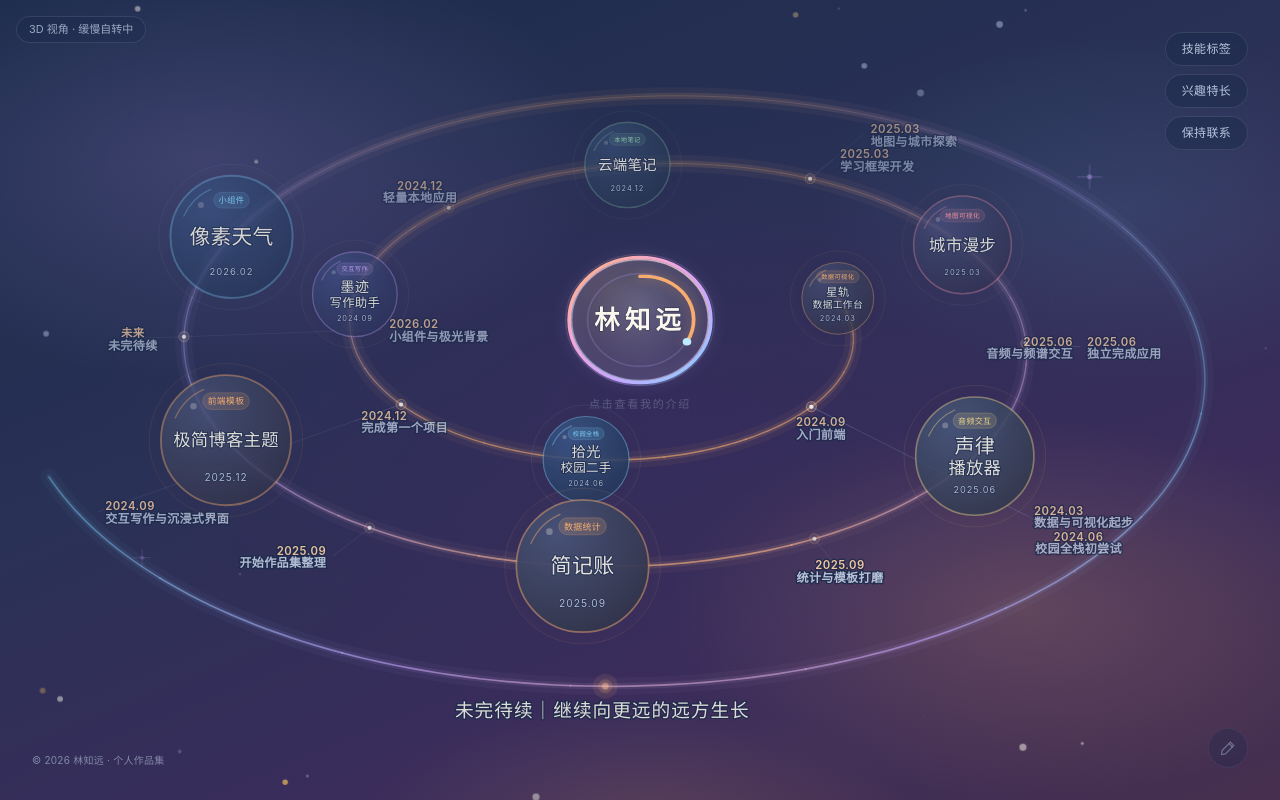
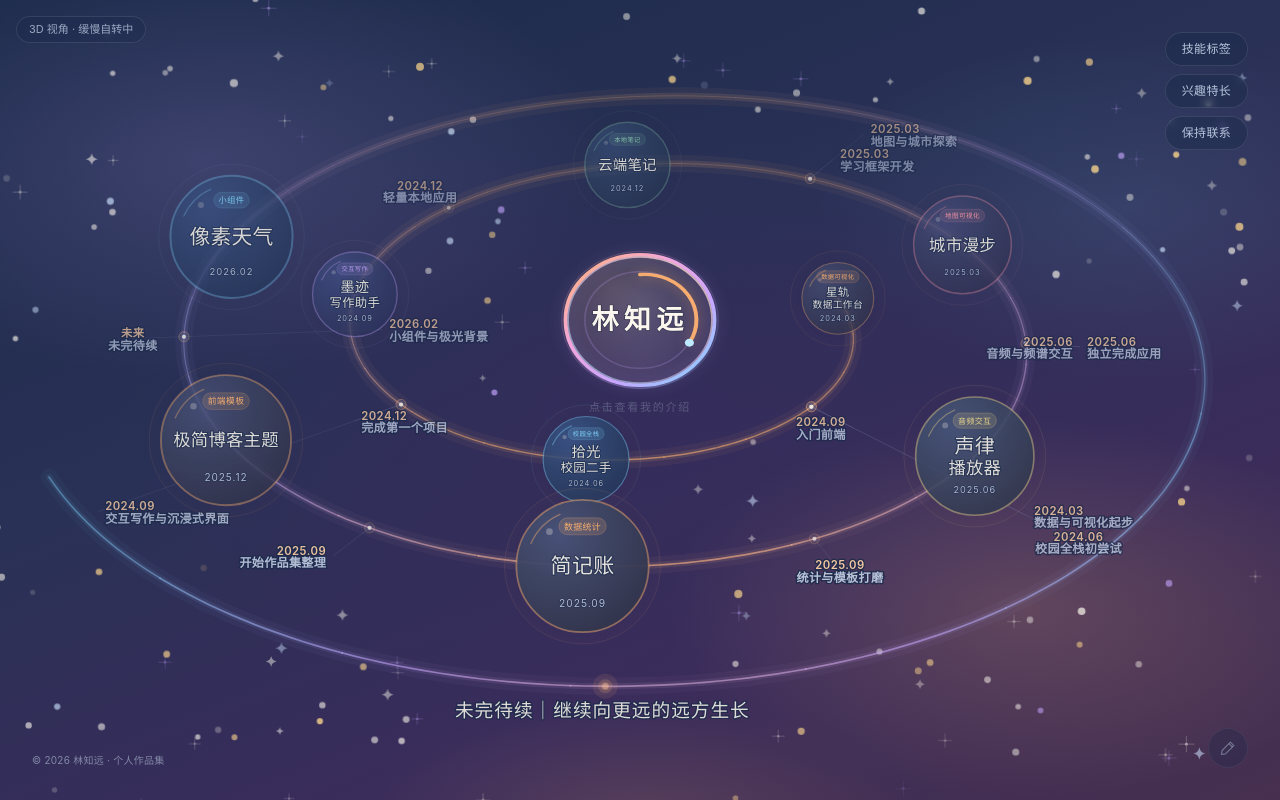
Before and after one commit to cyz985/personal-website, a React (Vite) app: page / in a window 1280 px wide. Built offline with nearby package versions, Linux system fonts and the light colour scheme.

Commit message:
feat: 中心圆再提通透度，星空新增 380 颗分层闪烁星星并自动避开文字与轨道

```diff
--- a/src/components/CenterCore.tsx
+++ b/src/components/CenterCore.tsx
@@ -26,7 +26,7 @@ export default function CenterCore({ ariaLabel, hint, name }: CenterCoreProps) {
   const fontSize = Math.min(available / (name.length * CHAR_WIDTH), available * 0.54)
 
   return (
-    <div className="relative h-[136px] w-[154px]">
+    <div className="relative h-[142px] w-[162px]">
       <a
         href="/#/about"
         target="_blank"
@@ -56,11 +56,11 @@ export default function CenterCore({ ariaLabel, hint, name }: CenterCoreProps) {
                 <stop offset="45%" stopColor="#F7DCFF" stopOpacity="0.5" />
                 <stop offset="100%" stopColor="#BEEBFF" stopOpacity="0.55" />
               </linearGradient>
-              {/* 盘面底色：极低不透明度的干净蓝紫渐变，透出星空，不发灰不发闷 */}
+              {/* 盘面底色：极低不透明度的干净蓝紫渐变，星空与背景几乎完全透出 */}
               <radialGradient id="core-panel" cx="50%" cy="38%" r="72%">
-                <stop offset="0%" stopColor="#7FA2D8" stopOpacity="0.3" />
-                <stop offset="48%" stopColor="#53719F" stopOpacity="0.19" />
-                <stop offset="100%" stopColor="#3A4E75" stopOpacity="0.09" />
+                <stop offset="0%" stopColor="#8FB2E4" stopOpacity="0.17" />
+                <stop offset="48%" stopColor="#5B79A8" stopOpacity="0.1" />
+                <stop offset="100%" stopColor="#3A4E75" stopOpacity="0.04" />
               </radialGradient>
               {/* 表面轻微色温：左上暖橙、中下淡紫，都极淡 */}
               <radialGradient id="core-tint-warm" cx="32%" cy="26%" r="70%">
@@ -157,7 +157,7 @@ export default function CenterCore({ ariaLabel, hint, name }: CenterCoreProps) {
           {/* 文字层：等比正交渲染，不随盘面椭圆拉伸，永远正对镜头、清晰锐利 */}
           <svg
             viewBox="0 0 100 100"
-            className="absolute left-1/2 top-1/2 h-[146px] w-[146px] -translate-x-1/2 -translate-y-1/2 overflow-visible"
+            className="absolute left-1/2 top-1/2 h-[154px] w-[154px] -translate-x-1/2 -translate-y-1/2 overflow-visible"
             aria-hidden="true"
           >
             <text
@@ -171,7 +171,7 @@ export default function CenterCore({ ariaLabel, hint, name }: CenterCoreProps) {
               letterSpacing={fontSize * 0.2}
               fill="#FBF7EE"
               stroke="#0B1428"
-              strokeOpacity="0.5"
+              strokeOpacity="0.6"
               strokeWidth="0.7"
               paintOrder="stroke"
             >
--- a/src/components/SpiralCanvas.tsx
+++ b/src/components/SpiralCanvas.tsx
@@ -295,6 +295,7 @@ export default function SpiralCanvas({
         {layout.trackSegments.map((segment, index) => (
           <path
             key={`track-${index}`}
+            className="spiral-track"
             d={segment.d}
             fill="none"
             stroke="url(#track-gradient)"
@@ -546,7 +547,7 @@ export default function SpiralCanvas({
         })}
 
         {/* 轨道末端：呼吸光点 + 未完待续 */}
-        <g>
+        <g className="spiral-tail">
           <circle cx={layout.tail.x} cy={layout.tail.y} r={16 * u} fill="#FFB370" fillOpacity={0.1} />
           <circle cx={layout.tail.x} cy={layout.tail.y} r={9 * u} fill="#FFB370" fillOpacity={0.18} />
           <circle
--- a/src/components/StarField.tsx
+++ b/src/components/StarField.tsx
@@ -1,35 +1,52 @@
+import { useEffect, useMemo, useRef, useState } from 'react'
+
+/** 星星造型：圆点、十字星、四角星芒 */
+type StarKind = 'dot' | 'cross' | 'star'
+/** 闪烁节奏：高频微闪 / 低频呼吸 / 常亮 */
+type Twinkle = 'none' | 'breath' | 'flicker'
+
 interface Star {
   x: number
   y: number
   r: number
   color: string
   opacity: number
-  sparkle: boolean
-  /** 是否参与柔和闪烁 */
-  twinkle: boolean
-  /** 闪烁周期（秒）与相位偏移（秒），错开避免整齐划一 */
-  twinkleDuration: number
-  twinkleDelay: number
+  kind: StarKind
+  twinkle: Twinkle
+  /** 闪烁周期（秒）与相位偏移（秒），逐颗错开，绝不整齐划一 */
+  duration: number
+  delay: number
+  /** 闪烁最低亮度比例（30%~45%），形成明显的明暗层次 */
+  floor: number
   /** 漂移分组：三组方向 / 速度不同，叠加整层漂移形成自然波动感 */
   floatGroup: 0 | 1 | 2
 }
 
-/**
- * 固定种子的伪随机：星尘位置每次刷新都一致，服务端/客户端也不会抖动
- * 位置完全静态；闪烁与漂移均为 CSS 动画（transform/opacity，开销极低）
- */
+/** 遮挡禁区（画布 viewBox 坐标） */
+interface Zone {
+  x0: number
+  y0: number
+  x1: number
+  y1: number
+}
 
-/** 漂移分组数量 */
-const FLOAT_GROUPS = 3
+/** 轨道线上的采样点（星星也要避让轨道线） */
+interface TrackPoint {
+  x: number
+  y: number
+}
+
+interface SafeArea {
+  zones: Zone[]
+  points: TrackPoint[]
+  /** 轨道线避让半径（viewBox 单位） */
+  lineRadius: number
+}
 
 /**
- * 位置分布策略（硬性两区制）：
- * - 【核心主体区】= 以画面中心为圆心、半径 312 的圆（完整覆盖螺旋轨道圈及其外沿缓冲带），
- *   内部大幅清空，仅放 4 颗几乎不可见的极细小点（透明度 0.08~0.15）
- * - 【外围区】= 核心区之外的全部安全带：约 75% 星星优先撒进上下两段横向缓冲区
- *   （y 240~495 与 y 505~760，避开中间核心区的自然挖空），25% 均匀散布画布其余外围空隙
- * - 轨道圈附近一圈（半径 238~312）完全无星，确保不贴轨道、不贴星球与时间文字
- * - 全随机 + 圆形挖空，无直线、无圆环、无贴纸感
+ * 星星生成：固定种子伪随机，位置每次刷新完全一致
+ * 分布策略：60% 落在宽屏必然可见的横向带（y 170~830），40% 均匀铺满整块画布；
+ * 具体的"不压星球 / 不压文字 / 不压轨道线"由运行时测量禁区后过滤，做到精确避让。
  */
 const STARS: Star[] = (() => {
   let seed = 20260101
@@ -38,168 +55,183 @@ const STARS: Star[] = (() => {
     return seed / 2147483647
   }
 
-  /** 核心主体区半径：覆盖螺旋轨道外缘（约 238）+ 74 缓冲，圈内基本无星 */
-  const CORE_R = 312
-  const inCore = (x: number, y: number, extra = 0) => Math.hypot(x - 500, y - 500) < CORE_R + extra
+  const COLORS = ['#F5F1E8', '#F5F1E8', '#F5F1E8', '#C7A6FF', '#CFE4FF', '#FFD98E']
+  const TOTAL = 380
+  const list: Star[] = []
 
-  // 上下两段缓冲区（y 轴避开核心区后，上半截和下半截各占 ~155px 高度）
-  const CORNER_BOXES = [
-    { x0: 0, x1: 1000, y0: 0, y1: 240 },
-    { x0: 0, x1: 1000, y0: 760, y1: 1000 },
-  ]
+  for (let i = 0; i < TOTAL; i++) {
+    const inBand = rand() < 0.62
+    const x = rand() * 1000
+    // 宽屏（slice 裁切）下必然可见的横向带，确保加进来的星星真的能被看到
+    const y = inBand ? 230 + rand() * 540 : rand() * 1000
 
-  const list: Star[] = []
-  let floatIndex = 0
-  const nextGroup = () => (floatIndex++ % FLOAT_GROUPS) as 0 | 1 | 2
+    const roll = rand()
+    let kind: StarKind = 'dot'
+    let r = 0.9 + rand() * 0.7
+    let opacity = 0.28 + rand() * 0.22
+    let color = COLORS[Math.floor(rand() * COLORS.length)]
 
-  type Kind = 'tiny' | 'medium' | 'large' | 'gold' | 'sparkle'
-  const makeStar = (kind: Kind, pos: { x: number; y: number }): Star => {
-    switch (kind) {
-      case 'tiny': {
-        const lilac = rand() < 0.3
-        return {
-          ...pos,
-          r: 0.7 + rand() * 0.4,
-          color: lilac ? '#C7A6FF' : '#F5F1E8',
-          opacity: 0.2 + rand() * 0.14,
-          sparkle: false,
-          twinkle: rand() < 0.5,
-          twinkleDuration: 5 + rand() * 3,
-          twinkleDelay: rand() * 12,
-          floatGroup: nextGroup(),
-        }
-      }
-      case 'medium': {
-        const lilac = rand() < 0.3
-        return {
-          ...pos,
-          r: 1.15 + rand() * 0.65,
-          color: lilac ? '#C7A6FF' : '#F5F1E8',
-          opacity: 0.32 + rand() * 0.2,
-          sparkle: false,
-          twinkle: true,
-          twinkleDuration: 5 + rand() * 4,
-          twinkleDelay: rand() * 12,
-          floatGroup: nextGroup(),
-        }
-      }
-      case 'large': {
-        const blue = rand() < 0.4
-        return {
-          ...pos,
-          r: 2.1 + rand() * 0.8,
-          color: blue ? '#CFE4FF' : '#F5F1E8',
-          opacity: 0.4 + rand() * 0.15,
-          sparkle: false,
-          twinkle: true,
-          twinkleDuration: 6 + rand() * 3.5,
-          twinkleDelay: rand() * 12,
-          floatGroup: nextGroup(),
-        }
-      }
-      case 'gold': {
-        const tone = rand()
-        return {
-          ...pos,
-          r: 1.6 + rand() * 0.8,
-          color: tone < 0.34 ? '#FFD98E' : tone < 0.67 ? '#FFC95C' : '#FFE3A8',
-          opacity: 0.5 + rand() * 0.16,
-          sparkle: false,
-          twinkle: true,
-          twinkleDuration: 6.5 + rand() * 3.5,
-          twinkleDelay: rand() * 12,
-          floatGroup: nextGroup(),
-        }
-      }
-      default:
-        return {
-          ...pos,
-          r: 2 + rand() * 1.3,
-          color: rand() < 0.35 ? '#C7A6FF' : '#F5F1E8',
-          opacity: 0.36 + rand() * 0.22,
-          sparkle: true,
-          twinkle: true,
-          twinkleDuration: 5.5 + rand() * 3.5,
-          twinkleDelay: rand() * 12,
-          floatGroup: nextGroup(),
-        }
-    }
+    if (roll < 0.2) {
+      // 十字星
+      kind = 'cross'
+      r = 1.3 + rand() * 0.8
+      opacity = 0.38 + rand() * 0.22
+      color = rand() < 0.4 ? '#C7A6FF' : '#F5F1E8'
+    } else if (roll < 0.35) {
+      // 四角星芒
+      kind = 'star'
+      r = 1.3 + rand() * 0.9
+      opacity = 0.36 + rand() * 0.22
+      color = rand() < 0.45 ? '#CFE4FF' : '#F5F1E8'
+    } else if (roll < 0.78) {
+      // 中等光点：主要密度来源，清晰但不刺眼
+      r = 2 + rand() * 0.8
+      opacity = 0.45 + rand() * 0.22
+    } else {
+      // 少量明亮锚点：让星空有轻重层次
+      r = 2.4 + rand() * 0.8
+      opacity = 0.62 + rand() * 0.18
+      color = rand() < 0.5 ? '#FFD98E' : '#F5F1E8'
     }
 
-  // —— 单层分布：约 75% 优先撒进上下两段缓冲区，25% 均匀散布画布其余外围空隙 ——
-  // 总量 110 颗；中星 24 / 微星 30 / 大星 24 / 暖金 16 / 十字星 16
-  const mix: Kind[] = [
-    'medium', 'medium', 'medium', 'medium', 'medium', 'medium', 'medium', 'medium',
-    'medium', 'medium', 'medium', 'medium', 'medium', 'medium', 'medium', 'medium',
-    'medium', 'medium', 'medium', 'medium', 'medium', 'medium', 'medium', 'medium',
-    'tiny', 'tiny', 'tiny', 'tiny', 'tiny', 'tiny', 'tiny', 'tiny',
-    'tiny', 'tiny', 'tiny', 'tiny', 'tiny', 'tiny', 'tiny', 'tiny',
-    'tiny', 'tiny', 'tiny', 'tiny', 'tiny', 'tiny', 'tiny', 'tiny',
-    'tiny', 'tiny', 'tiny', 'tiny', 'tiny', 'tiny', 'tiny', 'tiny',
-    'tiny', 'tiny', 'tiny', 'tiny',
-    'large', 'large', 'large', 'large', 'large', 'large', 'large', 'large',
-    'large', 'large', 'large', 'large', 'large', 'large', 'large', 'large',
-    'large', 'large', 'large', 'large', 'large', 'large', 'large', 'large',
-    'gold', 'gold', 'gold', 'gold', 'gold', 'gold', 'gold', 'gold',
-    'gold', 'gold', 'gold', 'gold', 'gold', 'gold', 'gold', 'gold',
-    'sparkle', 'sparkle', 'sparkle', 'sparkle', 'sparkle', 'sparkle', 'sparkle', 'sparkle',
-    'sparkle', 'sparkle', 'sparkle', 'sparkle', 'sparkle', 'sparkle', 'sparkle', 'sparkle',
-  ]
+    // 闪烁节奏分层：高频微闪 / 低频呼吸 / 常亮
+    const tw = rand()
+    const twinkle: Twinkle = tw < 0.38 ? 'flicker' : tw < 0.84 ? 'breath' : 'none'
+    // 小星闪得更快，大星更慢，视觉层次更自然
+    const duration =
+      twinkle === 'flicker'
+        ? 1.7 + rand() * 2.1
+        : 6.5 + rand() * 8.5 + (1 - r / 2.2) * 0
 
-  let guard = 0
-  let placed = 0
-  while (placed < mix.length && guard++ < 4000) {
-    let x: number
-    let y: number
-    // 75% 概率落进 CORNER_BOXES 区域
-    if (rand() < 0.75) {
-      const box = CORNER_BOXES[Math.floor(rand() * CORNER_BOXES.length)]
-      x = box.x0 + rand() * (box.x1 - box.x0)
-      y = box.y0 + rand() * (box.y1 - box.y0)
-    } else {
-      x = rand() * 1000
-      y = rand() * 1000
-    }
-    if (inCore(x, y)) continue
-    list.push(makeStar(mix[placed], { x: x / 10, y: y / 10 }))
-    placed += 1
-  }
-
-  // —— 核心主体区：零星 4 颗极细小点，几乎不显眼，且都在轨道外沿之外 ——
-  guard = 0
-  placed = 0
-  while (placed < 4 && guard++ < 400) {
-    const x = 10 + rand() * 980
-    const y = 240 + rand() * 520
-    const d = Math.hypot(x - 500, y - 500)
-    if (d < 300 || d > 345) continue
     list.push({
-      x: x / 10,
-      y: y / 10,
-      r: 0.5 + rand() * 0.3,
-      color: rand() < 0.5 ? '#C7A6FF' : '#F5F1E8',
-      opacity: 0.08 + rand() * 0.07,
-      sparkle: false,
-      twinkle: false,
-      twinkleDuration: 6,
-      twinkleDelay: 0,
-      floatGroup: nextGroup(),
+      x,
+      y,
+      r,
+      color,
+      opacity,
+      kind,
+      twinkle,
+      duration,
+      delay: rand() * 14,
+      floor: 0.3 + rand() * 0.15,
+      floatGroup: (i % 3) as 0 | 1 | 2,
     })
-    placed += 1
   }
 
   return list
 })()
 
 /**
- * 背景星尘层：四角加权分布的淡白 / 浅紫 / 暖黄光点 + 四角星，始终处于最底层
- * - 整层缓慢漂移 + 三组子层各以不同方向 / 速度微漂（差异速度形成自然波动感）
- * - 大量星星以柔和幅度呼吸闪烁（相位 0~12s 全错开）
+ * 背景星尘层：圆点 / 十字星 / 四角星芒，始终处于最底层
+ * - 运行时测量星球节点、轨道时间标签、中心圆盘、轨道末端文字的实际位置，
+ *   以及轨道主线的采样点，生成遮挡禁区，星星自动避开（文字四周留 20 单位安全区，
+ *   大于约 20px 的屏幕距离，同时覆盖 ±12px 的缓慢漂移幅度）
+ * - 大量星星以 30%~100% 亮度变化闪烁：一部分高频微闪、一部分低频呼吸，相位全错开
+ * - 只有透明度变化，不做位移 / 缩放跳动
  * pointer-events-none，完全不影响点击与阅读
  */
 export default function StarField() {
+  const svgRef = useRef<SVGSVGElement>(null)
+  const [safe, setSafe] = useState<SafeArea>({ zones: [], points: [], lineRadius: 7 })
+
+  useEffect(() => {
+    const svg = svgRef.current
+    if (!svg) return
+
+    let raf = 0
+    const measure = () => {
+      const ctm = svg.getScreenCTM()
+      if (!ctm) return
+      const inv = ctm.inverse()
+      const scale = Math.hypot(ctm.a, ctm.b) || 1
+      // 文字 / 星球四周的安全区：20 个 viewBox 单位（≥20px 屏幕距离，且覆盖漂移幅度）
+      const margin = 20
+
+      const zones: Zone[] = []
+      document
+        .querySelectorAll('.spiral-node, .milestone, .core-link, .spiral-tail')
+        .forEach((el) => {
+          const rect = el.getBoundingClientRect()
+          if (rect.width === 0 && rect.height === 0) return
+          const pts = [
+            new DOMPoint(rect.left, rect.top),
+            new DOMPoint(rect.right, rect.top),
+            new DOMPoint(rect.left, rect.bottom),
+            new DOMPoint(rect.right, rect.bottom),
+          ].map((p) => p.matrixTransform(inv))
+          const xs = pts.map((p) => p.x)
+          const ys = pts.map((p) => p.y)
+          zones.push({
+            x0: Math.min(...xs) - margin,
+            x1: Math.max(...xs) + margin,
+            y0: Math.min(...ys) - margin,
+            y1: Math.max(...ys) + margin,
+          })
+        })
+
+      // 轨道主线：逐段采样，星星不压线
+      const points: TrackPoint[] = []
+      document.querySelectorAll<SVGPathElement>('.spiral-track').forEach((path) => {
+        const ownerMatrix = path.ownerSVGElement?.getScreenCTM()
+        if (!ownerMatrix) return
+        let len = 0
+        try {
+          len = path.getTotalLength()
+        } catch {
+          return
+        }
+        if (!len) return
+        const step = Math.max(14, len / 26)
+        for (let d = 0; d <= len; d += step) {
+          const pt = path.getPointAtLength(d)
+          const v = new DOMPoint(pt.x, pt.y).matrixTransform(ownerMatrix).matrixTransform(inv)
+          points.push({ x: v.x, y: v.y })
+        }
+      })
+
+      setSafe({ zones, points, lineRadius: 7 / scale })
+    }
+
+    const schedule = () => {
+      cancelAnimationFrame(raf)
+      raf = requestAnimationFrame(measure)
+    }
+
+    // 首次渲染、布局稳定后各测一次，之后随窗口尺寸变化重测
+    schedule()
+    const t1 = window.setTimeout(measure, 300)
+    const t2 = window.setTimeout(measure, 1200)
+    window.addEventListener('resize', schedule)
+
+    return () => {
+      cancelAnimationFrame(raf)
+      window.clearTimeout(t1)
+      window.clearTimeout(t2)
+      window.removeEventListener('resize', schedule)
+    }
+  }, [])
+
+  /** 过滤掉落在禁区内的星星 */
+  const visible = useMemo(() => {
+    const { zones, points, lineRadius } = safe
+    if (!zones.length && !points.length) return STARS
+    const r2 = lineRadius * lineRadius
+    return STARS.filter((star) => {
+      for (const z of zones) {
+        if (star.x > z.x0 && star.x < z.x1 && star.y > z.y0 && star.y < z.y1) return false
+      }
+      for (const p of points) {
+        const dx = star.x - p.x
+        const dy = star.y - p.y
+        if (dx * dx + dy * dy < r2) return false
+      }
+      return true
+    })
+  }, [safe])
+
   return (
     <svg
+      ref={svgRef}
       viewBox="0 0 1000 1000"
       preserveAspectRatio="xMidYMid slice"
       className="pointer-events-none absolute inset-0 h-full w-full"
@@ -209,37 +241,43 @@ export default function StarField() {
       <g className="star-drift">
         {[0, 1, 2].map((group) => (
           <g key={group} className={`star-float star-float-${'abc'[group]}`}>
-            {STARS.filter((star) => star.floatGroup === group).map((star, index) => {
-              const cx = star.x * 10
-              const cy = star.y * 10
+            {visible
+              .filter((star) => star.floatGroup === group)
+              .map((star, index) => {
+                const cx = star.x
+                const cy = star.y
+                const twinkleClass =
+                  star.twinkle === 'flicker'
+                    ? 'star-flicker'
+                    : star.twinkle === 'breath'
+                      ? 'star-twinkle'
+                      : undefined
                 return (
                   <g
                     key={index}
                     opacity={star.opacity}
-                  className={star.twinkle ? 'star-twinkle' : undefined}
+                    className={twinkleClass}
                     style={
-                    star.twinkle
+                      star.twinkle !== 'none'
                         ? {
-                          // 黄色亮星闪烁幅度稍大（45%↔105%），普通星更轻（62%↔100%）
-                          ['--tw-min' as string]:
-                            star.color.startsWith('#FF') ? star.opacity * 0.45 : star.opacity * 0.62,
+                            ['--tw-min' as string]: star.opacity * star.floor,
                             ['--tw-max' as string]: star.opacity,
-                          animationDuration: `${star.twinkleDuration}s`,
-                          animationDelay: `${star.twinkleDelay.toFixed(2)}s`,
+                            ['--tw-dur' as string]: `${star.duration.toFixed(2)}s`,
+                            animationDelay: `${star.delay.toFixed(2)}s`,
                           }
                         : undefined
                     }
                   >
-                  {star.sparkle ? (
+                    {star.kind === 'cross' ? (
                       <>
-                      <circle cx={cx} cy={cy} r={star.r * 0.6} fill={star.color} />
+                        <circle cx={cx} cy={cy} r={star.r * 0.55} fill={star.color} />
                         <line
                           x1={cx - star.r * 3}
                           y1={cy}
                           x2={cx + star.r * 3}
                           y2={cy}
                           stroke={star.color}
-                        strokeWidth={0.8}
+                          strokeWidth={0.7}
                           strokeOpacity={0.5}
                         />
                         <line
@@ -248,10 +286,23 @@ export default function StarField() {
                           x2={cx}
                           y2={cy + star.r * 3}
                           stroke={star.color}
-                        strokeWidth={0.8}
+                          strokeWidth={0.7}
                           strokeOpacity={0.5}
                         />
                       </>
+                    ) : star.kind === 'star' ? (
+                      <path
+                        d={`M ${cx} ${cy - star.r * 2.2} Q ${cx + star.r * 0.32} ${
+                          cy - star.r * 0.32
+                        } ${cx + star.r * 2.2} ${cy} Q ${cx + star.r * 0.32} ${
+                          cy + star.r * 0.32
+                        } ${cx} ${cy + star.r * 2.2} Q ${cx - star.r * 0.32} ${
+                          cy + star.r * 0.32
+                        } ${cx - star.r * 2.2} ${cy} Q ${cx - star.r * 0.32} ${
+                          cy - star.r * 0.32
+                        } ${cx} ${cy - star.r * 2.2} Z`}
+                        fill={star.color}
+                      />
                     ) : (
                       <circle cx={cx} cy={cy} r={star.r} fill={star.color} />
                     )}
--- a/src/index.css
+++ b/src/index.css
@@ -264,8 +264,9 @@
   }
 }
 
+/* 低频呼吸闪烁：周期由每颗星自己的 --tw-dur 决定（6.5~15s），相位全错开 */
 .star-twinkle {
-  animation: starTwinkle 6s ease-in-out infinite;
+  animation: starTwinkle var(--tw-dur, 6s) ease-in-out infinite;
 }
 
 @keyframes starTwinkle {
@@ -275,6 +276,33 @@
   }
   50% {
     opacity: var(--tw-max, 0.3);
+  }
+}
+
+/* 高频微闪：小星专用，多次起落形成细碎闪烁感（仅透明度变化，不位移不缩放） */
+.star-flicker {
+  animation: starFlicker var(--tw-dur, 2.4s) ease-in-out infinite;
+}
+
+@keyframes starFlicker {
+  0%,
+  100% {
+    opacity: var(--tw-min, 0.1);
+  }
+  14% {
+    opacity: var(--tw-max, 0.4);
+  }
+  30% {
+    opacity: var(--tw-min, 0.1);
+  }
+  52% {
+    opacity: var(--tw-max, 0.4);
+  }
+  68% {
+    opacity: var(--tw-min, 0.1);
+  }
+  84% {
+    opacity: var(--tw-max, 0.4);
   }
 }
 
@@ -291,7 +319,8 @@
   .core-float,
   .star-drift,
   .star-float,
-  .star-twinkle {
+  .star-twinkle,
+  .star-flicker {
     animation: none;
   }
 }
```
Lines whose indentation alone changed are shown as unchanged.
